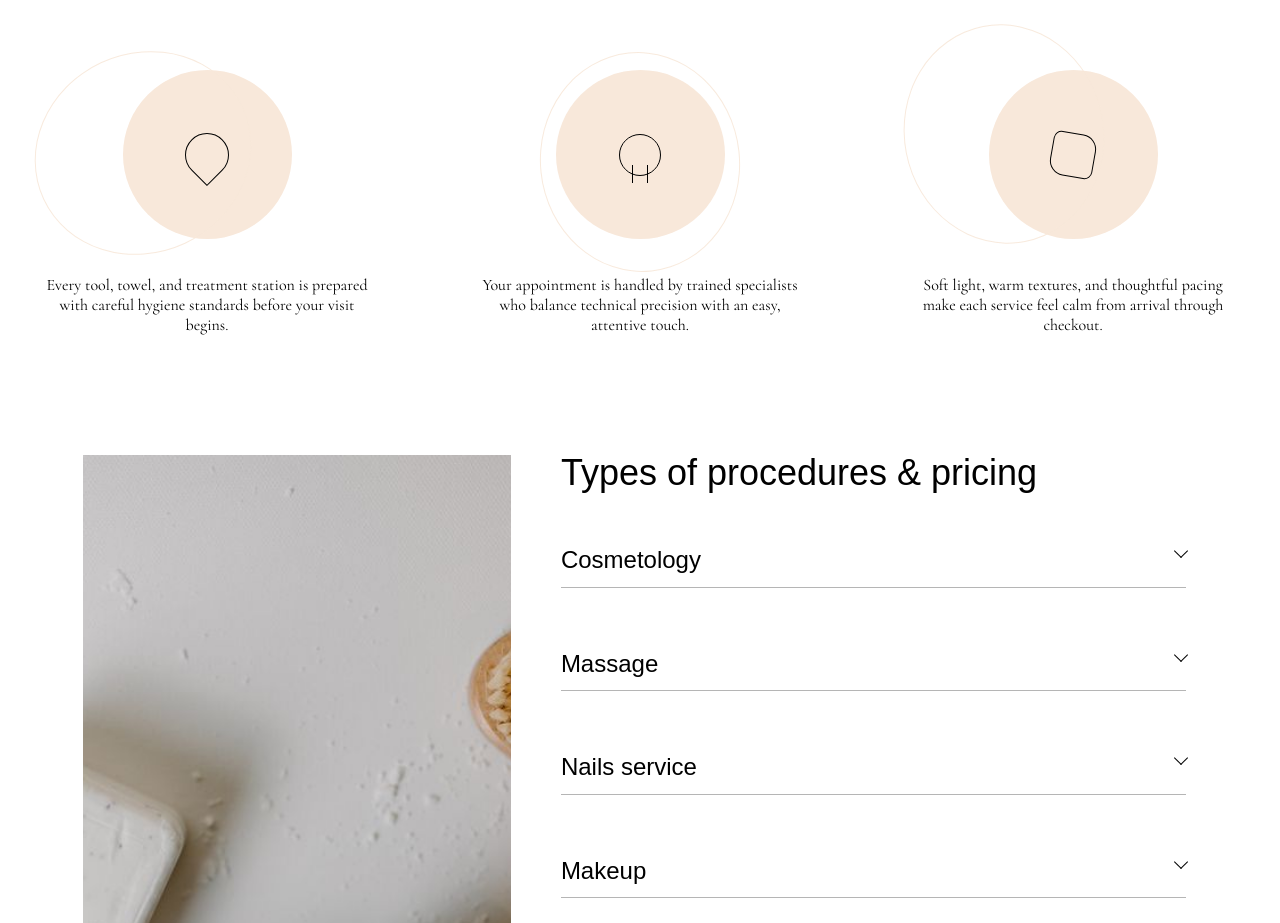
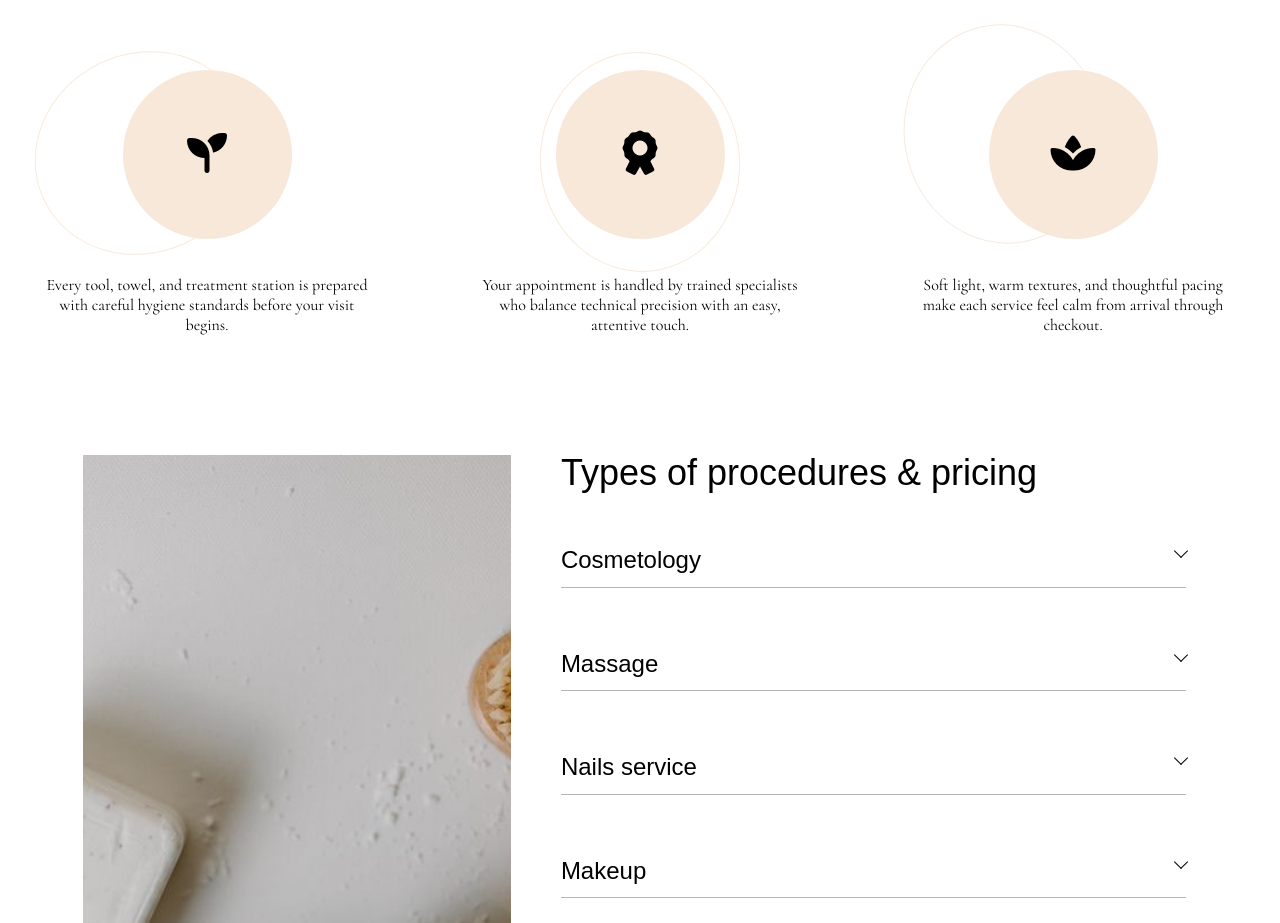
Before and after one commit to webdevful/velvet-bloom-landing-page, an Astro site: page / in a window 1280 px wide. Shown: the part 2460-3383 px from the top of the page. Built offline with nearby package versions, Linux system fonts and the light colour scheme; Astro itself is replaced by a stand-in of ours; a web font is replaced by a local one.

Commit message:
fix(velvet-bloom): use font awesome standards icons

```diff
--- a/package.json
+++ b/package.json
@@ -13,6 +13,7 @@
     "astro": "astro"
   },
   "dependencies": {
+    "@fortawesome/fontawesome-free": "^7.3.0",
     "@google/design.md": "^0.3.0",
     "astro": "^7.0.3",
     "jquery": "^3.7.1"
--- a/src/pages/index.astro
+++ b/src/pages/index.astro
@@ -1,5 +1,6 @@
 ---
 import "../styles/velvet-bloom.css";
+import "@fortawesome/fontawesome-free/css/all.min.css";
 
 const logo = "/logo.png";
 const heroImg = "/assets/img/hero-face.jpg";
@@ -36,15 +37,15 @@ const services = [
 
 const standards = [
   {
-    icon: "drop",
+    icon: "fa-solid fa-seedling",
     copy: "Every tool, towel, and treatment station is prepared with careful hygiene standards before your visit begins.",
   },
   {
-    icon: "badge",
+    icon: "fa-solid fa-award",
     copy: "Your appointment is handled by trained specialists who balance technical precision with an easy, attentive touch.",
   },
   {
-    icon: "pillow",
+    icon: "fa-solid fa-spa",
     copy: "Soft light, warm textures, and thoughtful pacing make each service feel calm from arrival through checkout.",
   },
 ];
@@ -212,7 +213,7 @@ const reviews = [
             {standards.map((standard, index) => (
               <div class="standart-item">
                 <div class="standart-image-wrapp">
-                  <span class={`standart-icon icon-${standard.icon}`} aria-hidden="true"></span>
+                  <i class={`standart-icon ${standard.icon}`} aria-hidden="true"></i>
                   <span class={`service-image-absolute position-${index + 1}`} aria-hidden="true"></span>
                 </div>
                 <p class="service-text">{standard.copy}</p>
--- a/src/styles/velvet-bloom.css
+++ b/src/styles/velvet-bloom.css
@@ -432,38 +432,13 @@ h2 {
 .standart-icon {
   width: 44px;
   height: 44px;
-  border: 1.5px solid var(--ink);
-  position: relative;
   z-index: 1;
-  display: block;
-}
-
-.icon-drop {
-  border-radius: 50% 50% 50% 0;
-  transform: rotate(-45deg);
-}
-
-.icon-badge {
-  width: 42px;
-  height: 42px;
-  border-radius: 100%;
-}
-
-.icon-badge::after {
-  content: "";
-  width: 16px;
-  height: 18px;
-  border-left: 1.5px solid var(--ink);
-  border-right: 1.5px solid var(--ink);
-  position: absolute;
-  left: 50%;
-  top: 30px;
-  transform: translateX(-50%);
-}
-
-.icon-pillow {
-  border-radius: 8px 15px 8px 15px;
-  transform: rotate(10deg);
+  display: inline-flex;
+  align-items: center;
+  justify-content: center;
+  color: var(--ink);
+  font-size: 40px;
+  line-height: 1;
 }
 
 .service-image-absolute {
```
Also changed, not shown: docs/ASSET-SOURCES.md (+24 -0 lines), 1 other file.
